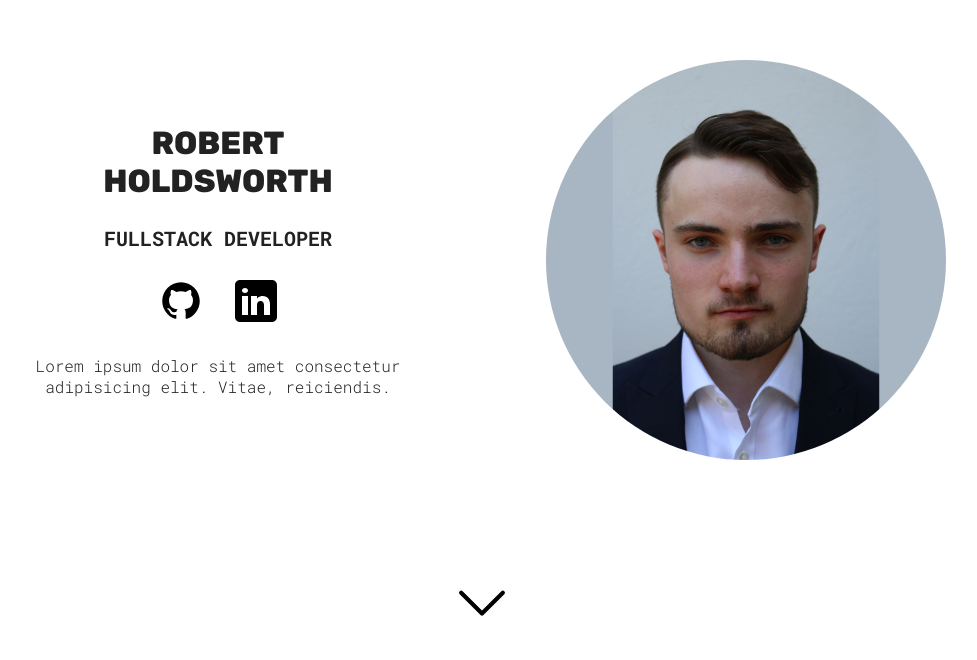
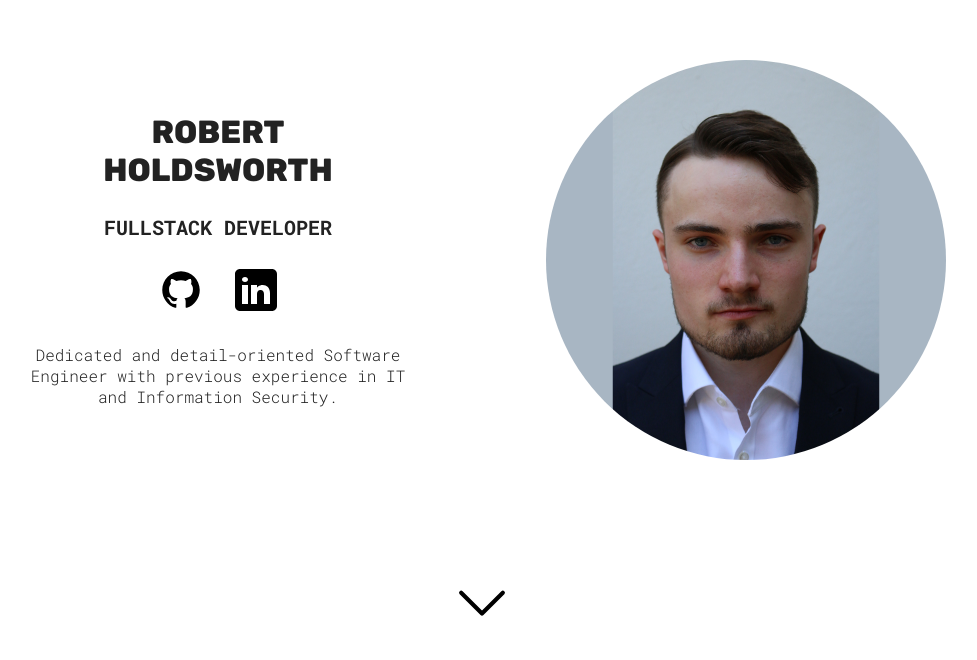
Before and after one commit to RobH0/portfolio, a React (Vite) app: page / in a window 1280 px wide. Shown: the part 140-800 px from the top of the page, without its empty margins (158-1135 px from the left). Built offline with nearby package versions, Linux system fonts and the light colour scheme.

Commit message:
fix: replaced Hero paragraph placeholder text with improved profile description

```diff
--- a/src/sections/Hero/Hero.jsx
+++ b/src/sections/Hero/Hero.jsx
@@ -27,7 +27,7 @@ function Hero() {
                 </a>
             </div>
             <p>
-                Lorem ipsum dolor sit amet consectetur adipisicing elit. Vitae, reiciendis.
+                Dedicated and detail-oriented Software Engineer with previous experience in IT and Information Security.
             </p>
         </div>
 
```
